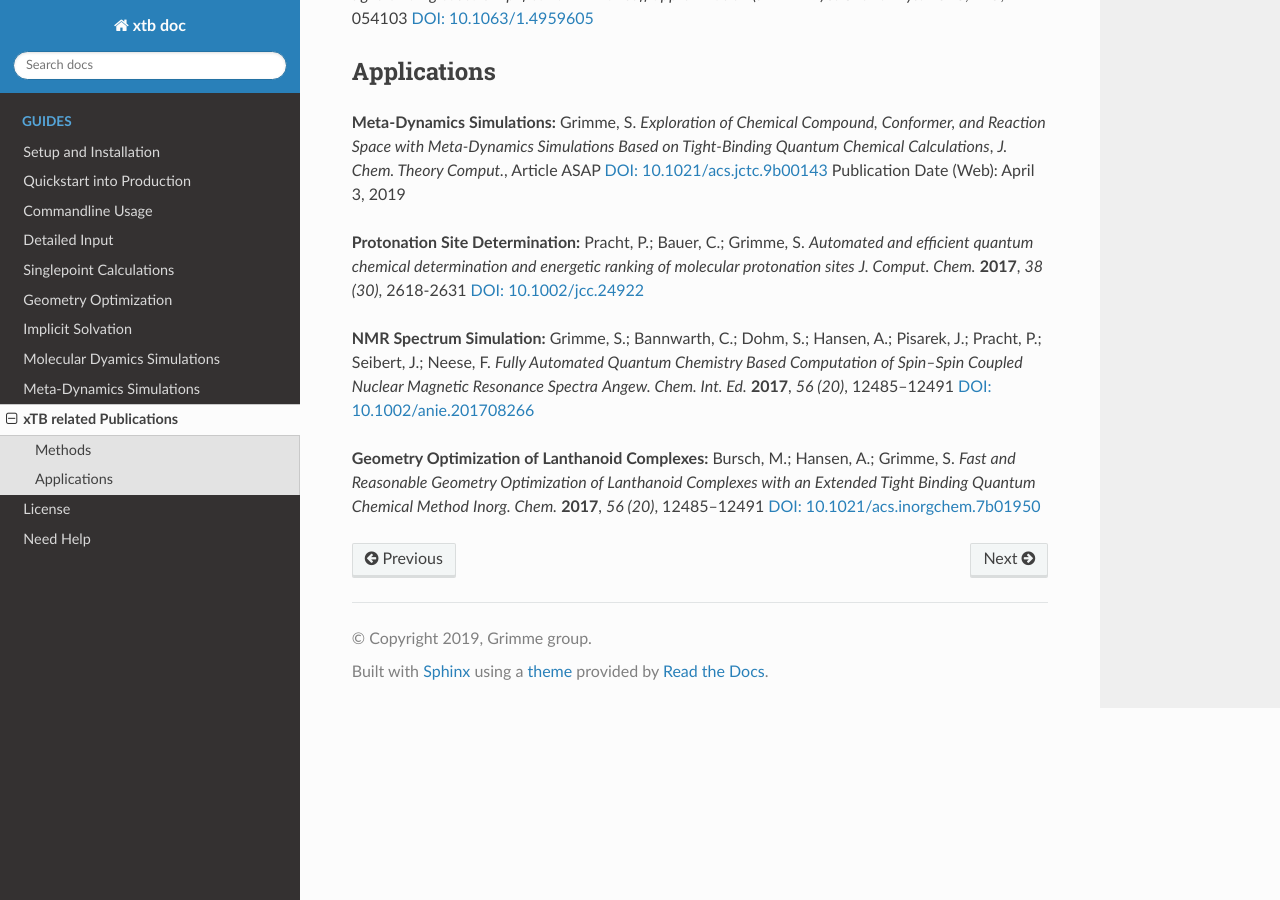
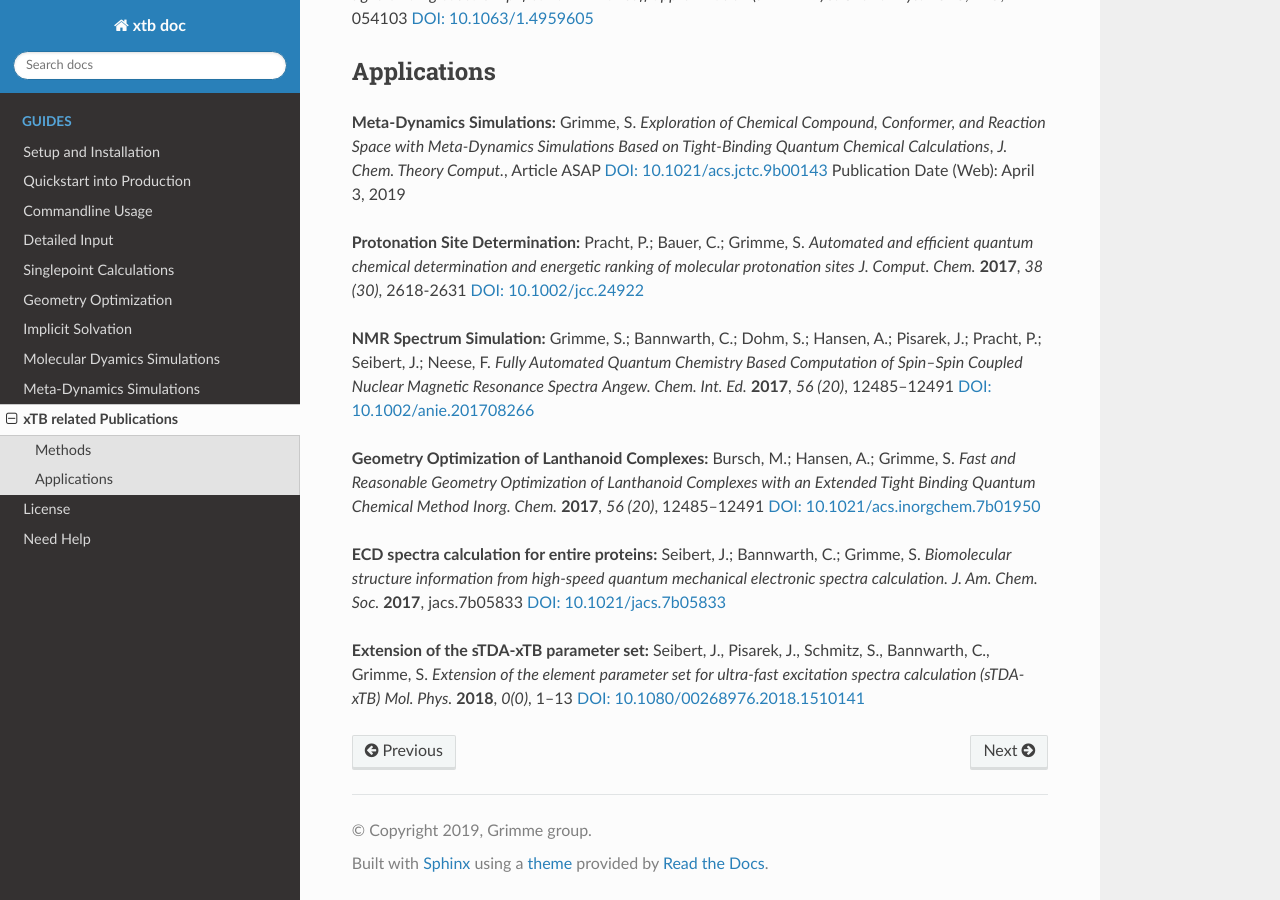
Before and after one commit to grimme-lab/xtb_docs, a Sphinx documentation site: the page built from source/xtbrelatedrefs.rst, in a window 1280 px wide and 900 px high, scrolled down 725 px. Built offline with Sphinx 7.4.7 and the Read the Docs theme 2.0.0, drawn with Linux system fonts in a browser that asks for light colours.

Commit message:
Update xtbrelatedrefs.rst

```diff
--- a/source/xtbrelatedrefs.rst
+++ b/source/xtbrelatedrefs.rst
@@ -47,3 +47,7 @@ __ https://doi.org/10.1021/acs.jctc.9b00143
 Reasonable Geometry Optimization of Lanthanoid Complexes with an Extended Tight Binding Quantum
 Chemical Method* *Inorg. Chem.* **2017**, *56 (20)*, 12485–12491
 `DOI: 10.1021/acs.inorgchem.7b01950 <https://pubs.acs.org/doi/abs/10.1021/acs.inorgchem.7b01950>`_
+
+**ECD spectra calculation for entire proteins:** Seibert, J.; Bannwarth, C.; Grimme, S.  *Biomolecular structure information from high-speed quantum mechanical electronic spectra calculation.*  *J. Am. Chem. Soc.* **2017**, jacs.7b05833 `DOI: 10.1021/jacs.7b05833 <https://doi.org/10.1021/jacs.7b05833>`_
+
+**Extension of the sTDA-xTB parameter set:** Seibert, J., Pisarek, J., Schmitz, S., Bannwarth, C., Grimme, S.  *Extension of the element parameter set for ultra-fast excitation spectra calculation (sTDA-xTB)* *Mol. Phys.* **2018**, *0(0)*, 1–13 `DOI: 10.1080/00268976.2018.1510141 <https://doi.org/10.1080/00268976.2018.1510141>`_
```
